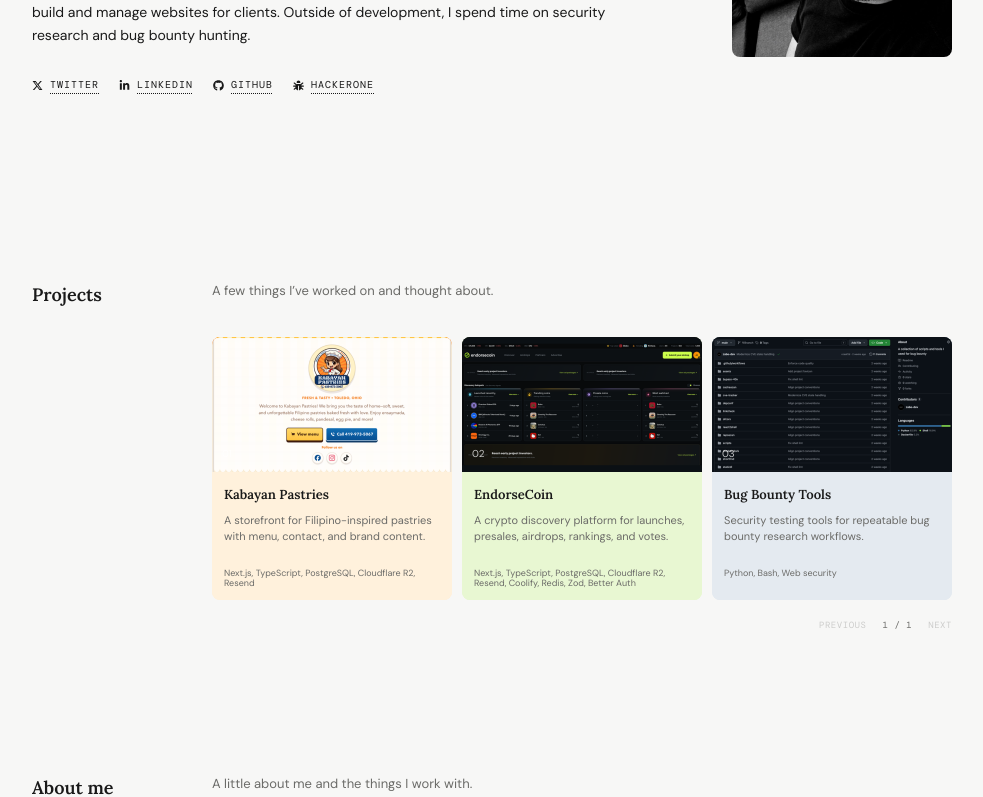
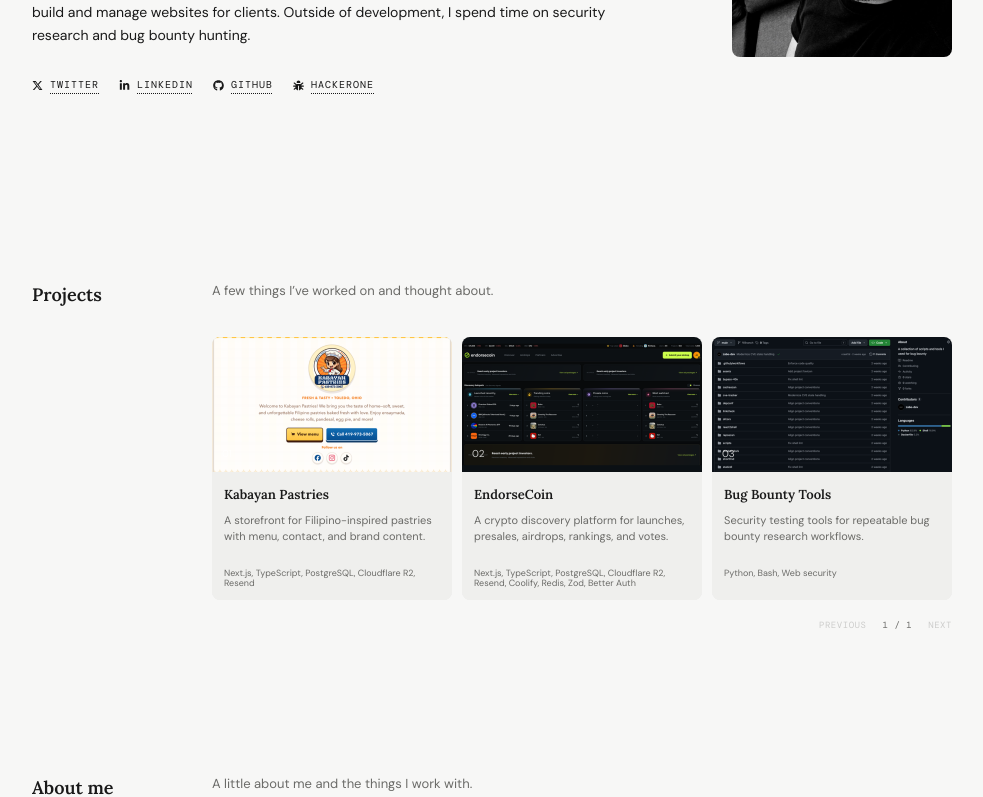
Before and after one commit to zabe-dev/zabe-dev-portfolio, a Next.js app: page / in a window 1280 px wide. Shown: the part 430-1227 px from the top of the page, without its empty margins (148-1131 px from the left). Built offline with nearby package versions, Linux system fonts and the light colour scheme; a web font is replaced by a local one.

Commit message:
Unify project card colors and add health endpoint

```diff
--- /dev/null
+++ b/app/api/health/route.ts
@@ -0,0 +1,8 @@
+export const dynamic = 'force-dynamic';
+
+export function GET() {
+  return Response.json(
+    { status: 'ok' },
+    { headers: { 'Cache-Control': 'no-store' } },
+  );
+}
--- a/app/globals.css
+++ b/app/globals.css
@@ -300,30 +300,6 @@
 .project-image span {
   position: relative;
   z-index: 1;
-}
-.project-kabayan {
-  --project-tone: #f97316;
-  --project-copy: #fff1dc;
-}
-.project-endorsecoin {
-  --project-tone: #14240f;
-  --project-copy: #e8f7d2;
-}
-.project-security {
-  --project-tone: #283845;
-  --project-copy: #e4eaf0;
-}
-:root[data-theme='dark'] .project-kabayan {
-  --project-tone: #8f3f13;
-  --project-copy: #241815;
-}
-:root[data-theme='dark'] .project-endorsecoin {
-  --project-tone: #19340d;
-  --project-copy: #152112;
-}
-:root[data-theme='dark'] .project-security {
-  --project-tone: #1d2d38;
-  --project-copy: #1a2228;
 }
 .project-copy {
   flex: 1;
```
